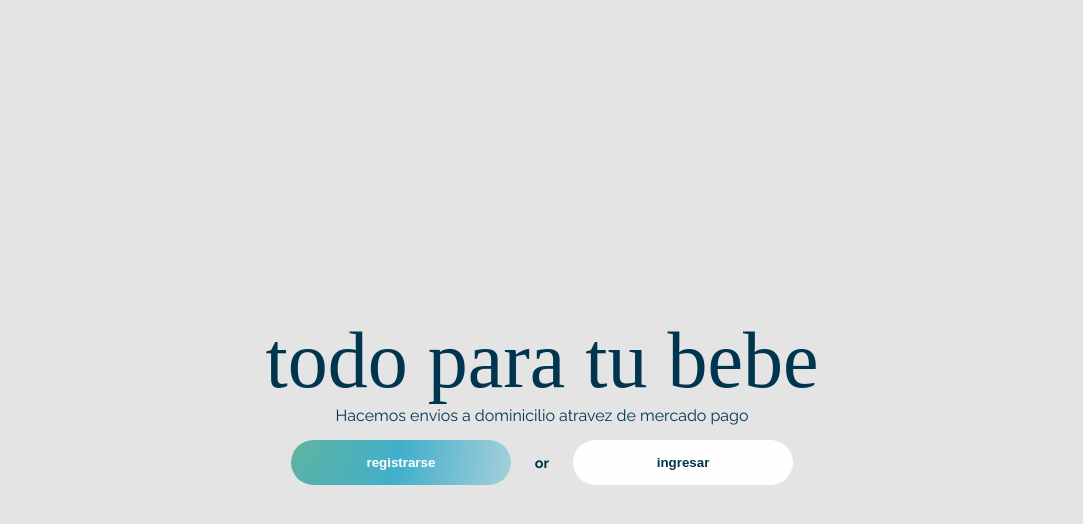
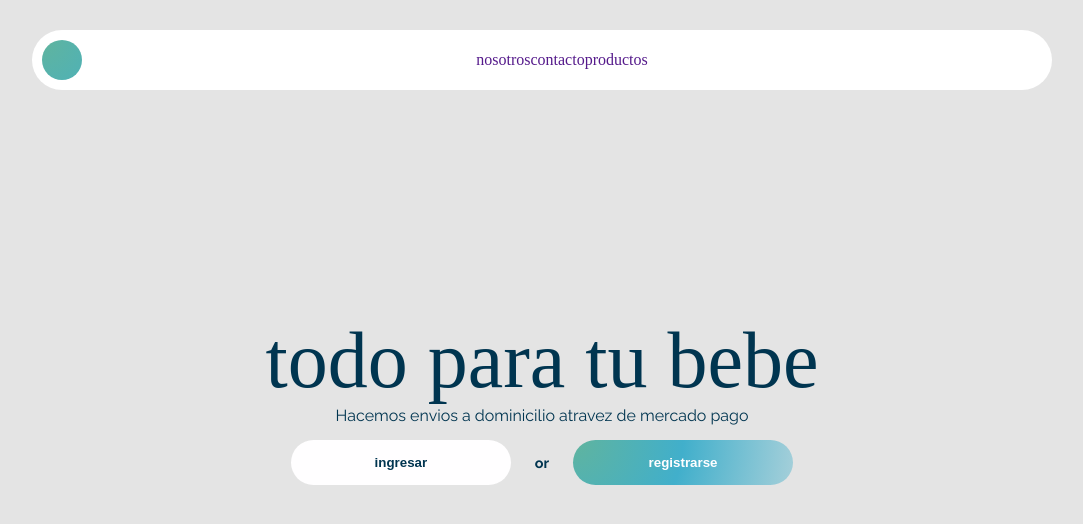
Before and after one commit to JONAAVILA/tienda-online, a React (Create React App) app: page / in a window 1280 px wide. Shown: the top 524 px of the page, without its empty margins (98-1181 px from the left). Built offline with nearby package versions, Linux system fonts and the light colour scheme; a web font is replaced by a local one.

Commit message:
create navbar items

```diff
--- a/public/index.html
+++ b/public/index.html
@@ -7,14 +7,14 @@
     <link href="https://fonts.googleapis.com/css2?family=Raleway:ital,wght@0,100..900;1,100..900&family=Rozha+One&display=swap" rel="stylesheet">
 
     <meta charset="utf-8" />
-    <link rel="icon" href="%PUBLIC_URL%/favicon.ico" />
+    <!-- <link rel="icon" href="%PUBLIC_URL%/favicon.ico" /> -->
     <meta name="viewport" content="width=device-width, initial-scale=1" />
     <meta name="theme-color" content="#000000" />
     <meta
       name="description"
       content="Web site created using create-react-app"
     />
-    <link rel="apple-touch-icon" href="%PUBLIC_URL%/logo192.png" />
+    <!-- <link rel="apple-touch-icon" href="%PUBLIC_URL%/logo192.png" /> -->
     <!--
       manifest.json provides metadata used when your web app is installed on a
       user's mobile device or desktop. See https://developers.google.com/web/fundamentals/web-app-manifest/
--- a/src/App.js
+++ b/src/App.js
@@ -1,8 +1,10 @@
+import Navbar from './components/navbar/Navbar';
 import Landing from './views/landing/Landing';
 
 function App() {
   return (
       <>
+        <Navbar/>
         <Landing/>
       </>
   )
--- /dev/null
+++ b/src/components/icons/shoppingCar.jsx
@@ -0,0 +1,19 @@
+
+const ShoppingCar = ()=>{
+    <>
+        <svg
+            width="24"
+            height="24"
+            viewBox="0 0 24 24"
+            fill="none"
+            stroke="#003550"
+            stroke-width="2"
+        >
+            <path stroke="none" d="M0 0h24v24H0z" fill="none"/>
+            <path d="M6.331 8h11.339a2 2 0 0 1 1.977 2.304l-1.255 8.152a3 3 0 0 1 -2.966 2.544h-6.852a3 3 0 0 1 -2.965 -2.544l-1.255 -8.152a2 2 0 0 1 1.977 -2.304z" />
+            <path d="M9 11v-5a3 3 0 0 1 6 0v5" />
+        </svg>
+    </>
+}
+
+export default ShoppingCar
--- /dev/null
+++ b/src/components/navbar/Navbar.jsx
@@ -0,0 +1,22 @@
+import ShoppingCar from "../icons/shoppingCar"
+import './navbar.css'
+
+const Navbar = ()=>{
+    return(
+        <section className="navbar_section" >
+            <div className="nav_profile" >
+                <a href=""/>
+            </div>
+            <div className="nav_box_pages" >
+                <a href="">nosotros</a>
+                <a href="">contacto</a>
+                <a href="">productos</a>
+            </div>
+            <div>
+                <ShoppingCar/>
+            </div>
+        </section>
+    )
+}
+
+export default Navbar
--- /dev/null
+++ b/src/components/navbar/navbar.css
@@ -0,0 +1,23 @@
+.navbar_section{
+    position: absolute;
+    display: flex;
+    right: 50%;
+    width: 1000px;
+    padding: 10px;
+    transform: translate(50%, 50% );
+    border-radius: 30px;
+    background-color: #FFFFFF;
+    justify-content: space-between;
+    align-items: center;
+}
+.nav_profile{
+    width: 40px;
+    height: 40px;
+    border-radius: 50%;
+    background:radial-gradient(circle 220px at left top,#60B49E,#41AFCB,#A1CED9);
+}
+.nav_box_pages{
+    display: flex;
+    align-items: center;
+    justify-content: space-around;
+}
--- a/src/index.css
+++ b/src/index.css
@@ -35,3 +35,6 @@ p{
   margin: 0;
   font-size: .9rem;
 }
+a{
+  text-decoration: none;
+}
--- a/src/views/landing/Landing.jsx
+++ b/src/views/landing/Landing.jsx
@@ -7,9 +7,9 @@ const Landing = ()=>{
             <h1>todo para tu bebe</h1>
             <h2>Hacemos envios a dominicilio atravez de mercado pago</h2>
             <div className='landing_buttons' >
+                <Button color={'default'} children={'ingresar'} />
+                <p>or</p>
                 <Button color={'gradient'} children={'registrarse'} />
-                <p>or</p>
-                <Button color={'default'} children={'ingresar'} />
             </div>
         </section>
     )
```
